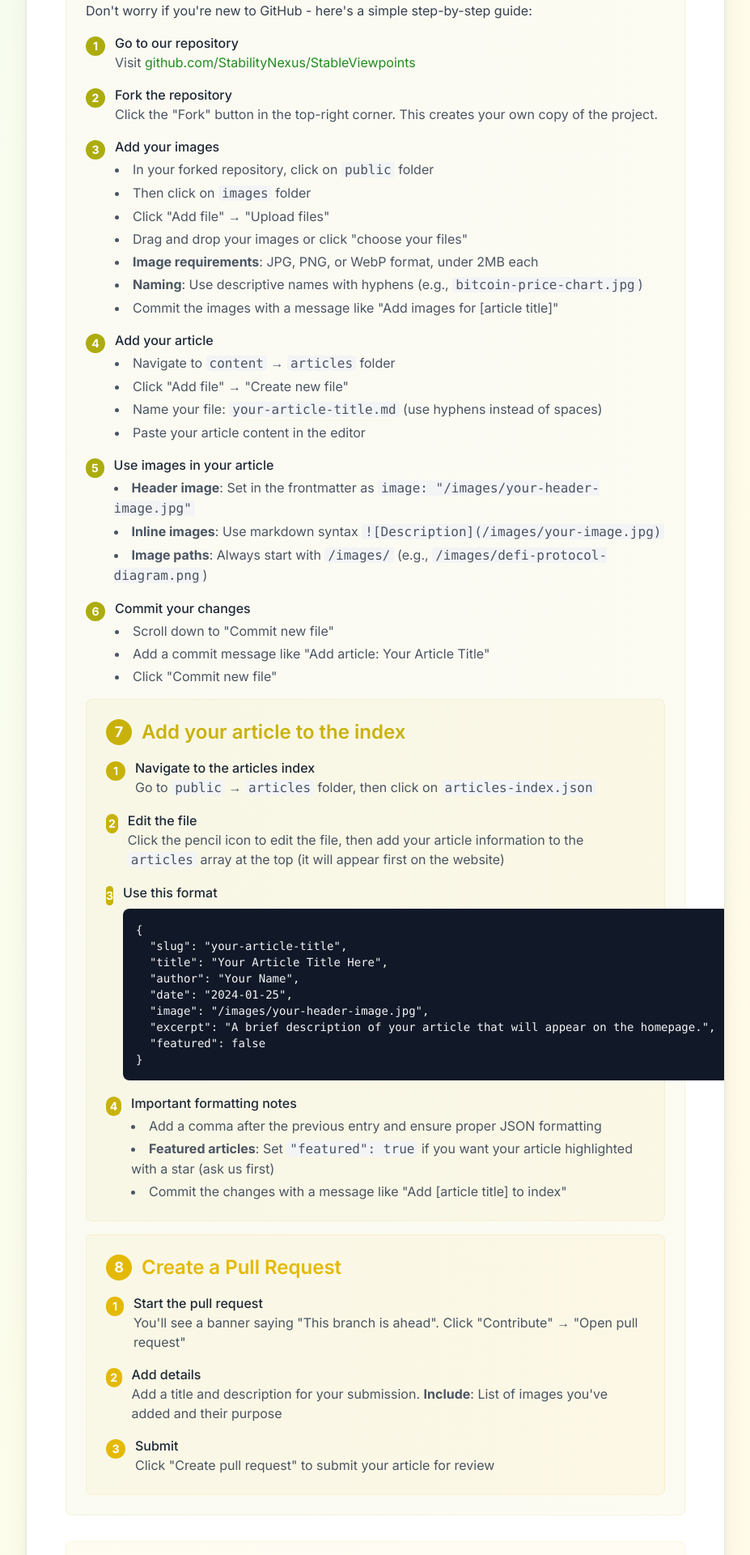
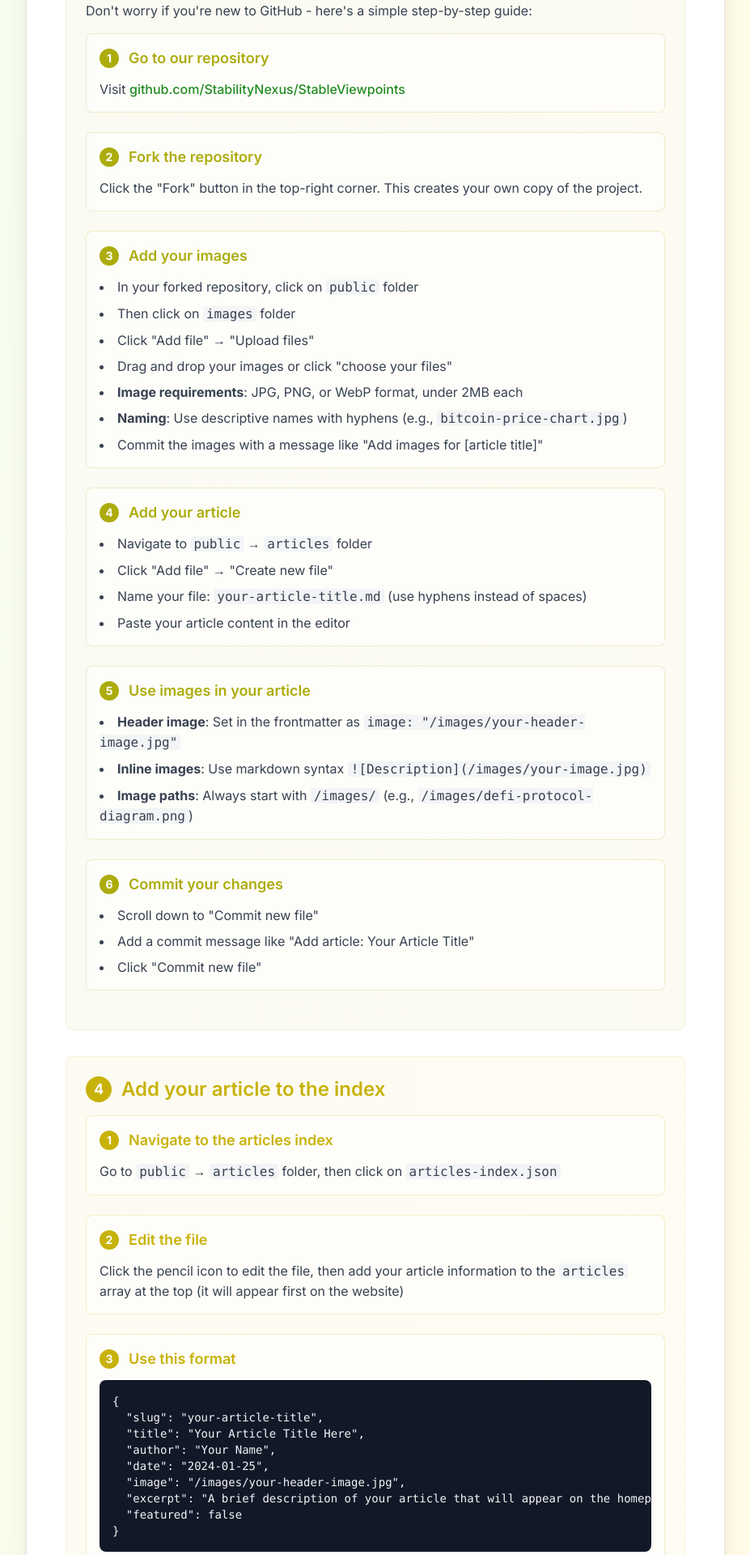
Before and after one commit to StabilityNexus/StableViewpoints, a Next.js app: page /submit in a window 1280 px wide. Shown: the part 2060-3980 px from the top of the page at 81% size, without its empty margins (176-1103 px from the left). Built offline with nearby package versions, Linux system fonts and the light colour scheme; a web font is replaced by a local one.

Commit message:
feat: redesign GitHub submission steps with consistent styling
Improve visual consistency and cohesive appearance across all steps

#VERCEL_SKIP

Co-authored-by: Bruno <1809436+ceilican@users.noreply.github.com>

```diff
--- a/app/submit/page.tsx
+++ b/app/submit/page.tsx
@@ -175,44 +175,47 @@ Remember to cite your sources and provide value to our readers!`}</pre>
                   Don't worry if you're new to GitHub - here's a simple step-by-step guide:
                 </p>
 
-                <div className="space-y-4">
-                  <div className="flex items-start gap-3">
-                    <span className="bg-[#ADAC0D] text-white rounded-full w-6 h-6 flex items-center justify-center text-sm font-bold mt-1">
+                {/* Sub-step 3.1 */}
+                <div className="mb-6 p-4 bg-white/50 rounded-lg border border-[#ADAC0D]/20">
+                  <h4 className="text-lg font-semibold text-[#ADAC0D] mb-3 flex items-center gap-3">
+                    <span className="bg-[#ADAC0D] text-white rounded-full w-6 h-6 flex items-center justify-center text-sm font-bold">
                       1
                     </span>
-                    <div>
-                      <p className="font-medium text-gray-800">Go to our repository</p>
-                      <p className="text-gray-600">
+                    Go to our repository
+                  </h4>
+                  <p className="text-gray-700">
                     Visit{" "}
                     <Link
                       href="https://github.com/StabilityNexus/StableViewpoints"
-                          className="text-[#228B22] hover:underline"
+                      className="text-[#228B22] hover:underline font-medium"
                     >
                       github.com/StabilityNexus/StableViewpoints
                     </Link>
                   </p>
                 </div>
-                  </div>
 
-                  <div className="flex items-start gap-3">
-                    <span className="bg-[#ADAC0D] text-white rounded-full w-6 h-6 flex items-center justify-center text-sm font-bold mt-1">
+                {/* Sub-step 3.2 */}
+                <div className="mb-6 p-4 bg-white/50 rounded-lg border border-[#ADAC0D]/20">
+                  <h4 className="text-lg font-semibold text-[#ADAC0D] mb-3 flex items-center gap-3">
+                    <span className="bg-[#ADAC0D] text-white rounded-full w-6 h-6 flex items-center justify-center text-sm font-bold">
                       2
                     </span>
-                    <div>
-                      <p className="font-medium text-gray-800">Fork the repository</p>
-                      <p className="text-gray-600">
+                    Fork the repository
+                  </h4>
+                  <p className="text-gray-700">
                     Click the "Fork" button in the top-right corner. This creates your own copy of the project.
                   </p>
                 </div>
-                  </div>
 
-                  <div className="flex items-start gap-3">
-                    <span className="bg-[#ADAC0D] text-white rounded-full w-6 h-6 flex items-center justify-center text-sm font-bold mt-1">
+                {/* Sub-step 3.3 */}
+                <div className="mb-6 p-4 bg-white/50 rounded-lg border border-[#ADAC0D]/20">
+                  <h4 className="text-lg font-semibold text-[#ADAC0D] mb-3 flex items-center gap-3">
+                    <span className="bg-[#ADAC0D] text-white rounded-full w-6 h-6 flex items-center justify-center text-sm font-bold">
                       3
                     </span>
-                    <div>
-                      <p className="font-medium text-gray-800">Add your images</p>
-                      <ul className="text-gray-600 list-disc list-inside mt-1 space-y-1">
+                    Add your images
+                  </h4>
+                  <ul className="text-gray-700 list-disc list-inside space-y-2">
                     <li>
                       In your forked repository, click on <code className="bg-gray-100 px-1 rounded">public</code>{" "}
                       folder
@@ -232,17 +235,18 @@ Remember to cite your sources and provide value to our readers!`}</pre>
                     <li>Commit the images with a message like "Add images for [article title]"</li>
                   </ul>
                 </div>
-                  </div>
 
-                  <div className="flex items-start gap-3">
-                    <span className="bg-[#ADAC0D] text-white rounded-full w-6 h-6 flex items-center justify-center text-sm font-bold mt-1">
+                {/* Sub-step 3.4 */}
+                <div className="mb-6 p-4 bg-white/50 rounded-lg border border-[#ADAC0D]/20">
+                  <h4 className="text-lg font-semibold text-[#ADAC0D] mb-3 flex items-center gap-3">
+                    <span className="bg-[#ADAC0D] text-white rounded-full w-6 h-6 flex items-center justify-center text-sm font-bold">
                       4
                     </span>
-                    <div>
-                      <p className="font-medium text-gray-800">Add your article</p>
-                      <ul className="text-gray-600 list-disc list-inside mt-1 space-y-1">
+                    Add your article
+                  </h4>
+                  <ul className="text-gray-700 list-disc list-inside space-y-2">
                     <li>
-                          Navigate to <code className="bg-gray-100 px-1 rounded">content</code> →{" "}
+                      Navigate to <code className="bg-gray-100 px-1 rounded">public</code> →{" "}
                       <code className="bg-gray-100 px-1 rounded">articles</code> folder
                     </li>
                     <li>Click "Add file" → "Create new file"</li>
@@ -253,15 +257,16 @@ Remember to cite your sources and provide value to our readers!`}</pre>
                     <li>Paste your article content in the editor</li>
                   </ul>
                 </div>
-                  </div>
 
-                  <div className="flex items-start gap-3">
-                    <span className="bg-[#ADAC0D] text-white rounded-full w-6 h-6 flex items-center justify-center text-sm font-bold mt-1">
+                {/* Sub-step 3.5 */}
+                <div className="mb-6 p-4 bg-white/50 rounded-lg border border-[#ADAC0D]/20">
+                  <h4 className="text-lg font-semibold text-[#ADAC0D] mb-3 flex items-center gap-3">
+                    <span className="bg-[#ADAC0D] text-white rounded-full w-6 h-6 flex items-center justify-center text-sm font-bold">
                       5
                     </span>
-                    <div>
-                      <p className="font-medium text-gray-800">Use images in your article</p>
-                      <ul className="text-gray-600 list-disc list-inside mt-1 space-y-1">
+                    Use images in your article
+                  </h4>
+                  <ul className="text-gray-700 list-disc list-inside space-y-2">
                     <li>
                       <strong>Header image</strong>: Set in the frontmatter as{" "}
                       <code className="bg-gray-100 px-1 rounded">image: "/images/your-header-image.jpg"</code>
@@ -277,15 +282,16 @@ Remember to cite your sources and provide value to our readers!`}</pre>
                     </li>
                   </ul>
                 </div>
-                  </div>
 
-                  <div className="flex items-start gap-3">
-                    <span className="bg-[#ADAC0D] text-white rounded-full w-6 h-6 flex items-center justify-center text-sm font-bold mt-1">
+                {/* Sub-step 3.6 */}
+                <div className="mb-6 p-4 bg-white/50 rounded-lg border border-[#ADAC0D]/20">
+                  <h4 className="text-lg font-semibold text-[#ADAC0D] mb-3 flex items-center gap-3">
+                    <span className="bg-[#ADAC0D] text-white rounded-full w-6 h-6 flex items-center justify-center text-sm font-bold">
                       6
                     </span>
-                    <div>
-                      <p className="font-medium text-gray-800">Commit your changes</p>
-                      <ul className="text-gray-600 list-disc list-inside mt-1 space-y-1">
+                    Commit your changes
+                  </h4>
+                  <ul className="text-gray-700 list-disc list-inside space-y-2">
                     <li>Scroll down to "Commit new file"</li>
                     <li>Add a commit message like "Add article: Your Article Title"</li>
                     <li>Click "Commit new file"</li>
@@ -293,50 +299,54 @@ Remember to cite your sources and provide value to our readers!`}</pre>
                 </div>
               </div>
 
-                  {/* Step 7 - Add to Index */}
+              {/* Step 4 - Add to Index */}
               <div className="mb-8 p-6 bg-gradient-to-r from-[#C8B209]/5 to-[#E4B905]/5 rounded-lg border border-[#C8B209]/10">
                 <h3 className="text-2xl font-semibold text-[#C8B209] mb-4 flex items-center gap-3">
                   <span className="bg-[#C8B209] text-white rounded-full w-8 h-8 flex items-center justify-center text-lg font-bold">
-                        7
+                    4
                   </span>
                   Add your article to the index
                 </h3>
-                    <div className="space-y-4">
-                      <div className="flex items-start gap-3">
-                        <span className="bg-[#C8B209] text-white rounded-full w-6 h-6 flex items-center justify-center text-sm font-bold mt-1">
+
+                {/* Sub-step 4.1 */}
+                <div className="mb-6 p-4 bg-white/50 rounded-lg border border-[#C8B209]/20">
+                  <h4 className="text-lg font-semibold text-[#C8B209] mb-3 flex items-center gap-3">
+                    <span className="bg-[#C8B209] text-white rounded-full w-6 h-6 flex items-center justify-center text-sm font-bold">
                       1
                     </span>
-                        <div>
-                          <p className="font-medium text-gray-800">Navigate to the articles index</p>
-                          <p className="text-gray-600">
+                    Navigate to the articles index
+                  </h4>
+                  <p className="text-gray-700">
                     Go to <code className="bg-gray-100 px-1 rounded">public</code> →{" "}
                     <code className="bg-gray-100 px-1 rounded">articles</code> folder, then click on{" "}
                     <code className="bg-gray-100 px-1 rounded">articles-index.json</code>
                   </p>
                 </div>
+
+                {/* Sub-step 4.2 */}
+                <div className="mb-6 p-4 bg-white/50 rounded-lg border border-[#C8B209]/20">
+                  <h4 className="text-lg font-semibold text-[#C8B209] mb-3 flex items-center gap-3">
+                    <span className="bg-[#C8B209] text-white rounded-full w-6 h-6 flex items-center justify-center text-sm font-bold">
+                      2
+                    </span>
+                    Edit the file
+                  </h4>
+                  <p className="text-gray-700">
+                    Click the pencil icon to edit the file, then add your article information to the{" "}
+                    <code className="bg-gray-100 px-1 rounded">articles</code> array at the top (it will appear first on
+                    the website)
+                  </p>
                 </div>
 
-                      <div className="flex items-start gap-3">
-                        <span className="bg-[#C8B209] text-white rounded-full w-6 h-6 flex items-center justify-center text-sm font-bold mt-1">
-                          2
-                        </span>
-                        <div>
-                          <p className="font-medium text-gray-800">Edit the file</p>
-                          <p className="text-gray-600">
-                            Click the pencil icon to edit the file, then add your article information to the{" "}
-                            <code className="bg-gray-100 px-1 rounded">articles</code> array at the top (it will appear
-                            first on the website)
-                          </p>
-                        </div>
-                      </div>
-
-                      <div className="flex items-start gap-3">
-                        <span className="bg-[#C8B209] text-white rounded-full w-6 h-6 flex items-center justify-center text-sm font-bold mt-1">
+                {/* Sub-step 4.3 */}
+                <div className="mb-6 p-4 bg-white/50 rounded-lg border border-[#C8B209]/20">
+                  <h4 className="text-lg font-semibold text-[#C8B209] mb-3 flex items-center gap-3">
+                    <span className="bg-[#C8B209] text-white rounded-full w-6 h-6 flex items-center justify-center text-sm font-bold">
                       3
                     </span>
-                        <div>
-                          <p className="font-medium text-gray-800">Use this format</p>
-                          <div className="bg-gray-900 text-gray-100 p-4 rounded-lg overflow-x-auto mt-2">
+                    Use this format
+                  </h4>
+                  <div className="bg-gray-900 text-gray-100 p-4 rounded-lg overflow-x-auto">
                     <pre className="text-sm">{`{
   "slug": "your-article-title",
   "title": "Your Article Title Here",
@@ -348,81 +358,80 @@ Remember to cite your sources and provide value to our readers!`}</pre>
 }`}</pre>
                   </div>
                 </div>
-                      </div>
 
-                      <div className="flex items-start gap-3">
-                        <span className="bg-[#C8B209] text-white rounded-full w-6 h-6 flex items-center justify-center text-sm font-bold mt-1">
+                {/* Sub-step 4.4 */}
+                <div className="mb-6 p-4 bg-white/50 rounded-lg border border-[#C8B209]/20">
+                  <h4 className="text-lg font-semibold text-[#C8B209] mb-3 flex items-center gap-3">
+                    <span className="bg-[#C8B209] text-white rounded-full w-6 h-6 flex items-center justify-center text-sm font-bold">
                       4
                     </span>
-                        <div>
-                          <p className="font-medium text-gray-800">Important formatting notes</p>
-                          <ul className="text-gray-600 list-disc list-inside mt-1 space-y-1">
+                    Important formatting notes
+                  </h4>
+                  <ul className="text-gray-700 list-disc list-inside space-y-2">
                     <li>Add a comma after the previous entry and ensure proper JSON formatting</li>
                     <li>
                       <strong>Featured articles</strong>: Set{" "}
-                              <code className="bg-gray-100 px-1 rounded">"featured": true</code> if you want your
-                              article highlighted with a star (ask us first)
+                      <code className="bg-gray-100 px-1 rounded">"featured": true</code> if you want your article
+                      highlighted with a star (ask us first)
                     </li>
                     <li>Commit the changes with a message like "Add [article title] to index"</li>
                   </ul>
                 </div>
               </div>
+
+              {/* Step 5 - Create Pull Request */}
+              <div className="mb-8 p-6 bg-gradient-to-r from-[#E4B905]/5 to-[#FFBF00]/5 rounded-lg border border-[#E4B905]/10">
+                <h3 className="text-2xl font-semibold text-[#E4B905] mb-4 flex items-center gap-3">
+                  <span className="bg-[#E4B905] text-white rounded-full w-8 h-8 flex items-center justify-center text-lg font-bold">
+                    5
+                  </span>
+                  Create a Pull Request
+                </h3>
+
+                {/* Sub-step 5.1 */}
+                <div className="mb-6 p-4 bg-white/50 rounded-lg border border-[#E4B905]/20">
+                  <h4 className="text-lg font-semibold text-[#E4B905] mb-3 flex items-center gap-3">
+                    <span className="bg-[#E4B905] text-white rounded-full w-6 h-6 flex items-center justify-center text-sm font-bold">
+                      1
+                    </span>
+                    Start the pull request
+                  </h4>
+                  <p className="text-gray-700">
+                    You'll see a banner saying "This branch is ahead". Click "Contribute" → "Open pull request"
+                  </p>
+                </div>
+
+                {/* Sub-step 5.2 */}
+                <div className="mb-6 p-4 bg-white/50 rounded-lg border border-[#E4B905]/20">
+                  <h4 className="text-lg font-semibold text-[#E4B905] mb-3 flex items-center gap-3">
+                    <span className="bg-[#E4B905] text-white rounded-full w-6 h-6 flex items-center justify-center text-sm font-bold">
+                      2
+                    </span>
+                    Add details
+                  </h4>
+                  <p className="text-gray-700">
+                    Add a title and description for your submission. <strong>Include</strong>: List of images you've
+                    added and their purpose
+                  </p>
+                </div>
+
+                {/* Sub-step 5.3 */}
+                <div className="mb-6 p-4 bg-white/50 rounded-lg border border-[#E4B905]/20">
+                  <h4 className="text-lg font-semibold text-[#E4B905] mb-3 flex items-center gap-3">
+                    <span className="bg-[#E4B905] text-white rounded-full w-6 h-6 flex items-center justify-center text-sm font-bold">
+                      3
+                    </span>
+                    Submit
+                  </h4>
+                  <p className="text-gray-700">Click "Create pull request" to submit your article for review</p>
                 </div>
               </div>
 
-                  {/* Step 8 - Create Pull Request */}
-                  <div className="mb-8 p-6 bg-gradient-to-r from-[#E4B905]/5 to-[#FFBF00]/5 rounded-lg border border-[#E4B905]/10">
-                    <h3 className="text-2xl font-semibold text-[#E4B905] mb-4 flex items-center gap-3">
-                      <span className="bg-[#E4B905] text-white rounded-full w-8 h-8 flex items-center justify-center text-lg font-bold">
-                        8
-                      </span>
-                      Create a Pull Request
-                    </h3>
-                    <div className="space-y-4">
-                      <div className="flex items-start gap-3">
-                        <span className="bg-[#E4B905] text-white rounded-full w-6 h-6 flex items-center justify-center text-sm font-bold mt-1">
-                          1
-                        </span>
-                        <div>
-                          <p className="font-medium text-gray-800">Start the pull request</p>
-                          <p className="text-gray-600">
-                            You'll see a banner saying "This branch is ahead". Click "Contribute" → "Open pull request"
-                          </p>
-                        </div>
-                      </div>
-
-                      <div className="flex items-start gap-3">
-                        <span className="bg-[#E4B905] text-white rounded-full w-6 h-6 flex items-center justify-center text-sm font-bold mt-1">
-                          2
-                        </span>
-                        <div>
-                          <p className="font-medium text-gray-800">Add details</p>
-                          <p className="text-gray-600">
-                            Add a title and description for your submission. <strong>Include</strong>: List of images
-                            you've added and their purpose
-                          </p>
-                        </div>
-                      </div>
-
-                      <div className="flex items-start gap-3">
-                        <span className="bg-[#E4B905] text-white rounded-full w-6 h-6 flex items-center justify-center text-sm font-bold mt-1">
-                          3
-                        </span>
-                        <div>
-                          <p className="font-medium text-gray-800">Submit</p>
-                          <p className="text-gray-600">Click "Create pull request" to submit your article for review</p>
-                        </div>
-                      </div>
-                    </div>
-                  </div>
-                </div>
-              </div>
-
-              {/* Step 4 - Review Process */}
+              {/* Step 6 - Review Process */}
               <div className="mb-8 p-6 bg-gradient-to-r from-[#FFBF00]/5 to-[#FFC517]/5 rounded-lg border border-[#FFBF00]/10">
                 <h3 className="text-2xl font-semibold text-[#FFBF00] mb-4 flex items-center gap-3">
                   <span className="bg-[#FFBF00] text-white rounded-full w-8 h-8 flex items-center justify-center text-lg font-bold">
-                    4
+                    6
                   </span>
                   Review Process
                 </h3>
```
Lines whose indentation alone changed are shown as unchanged.
